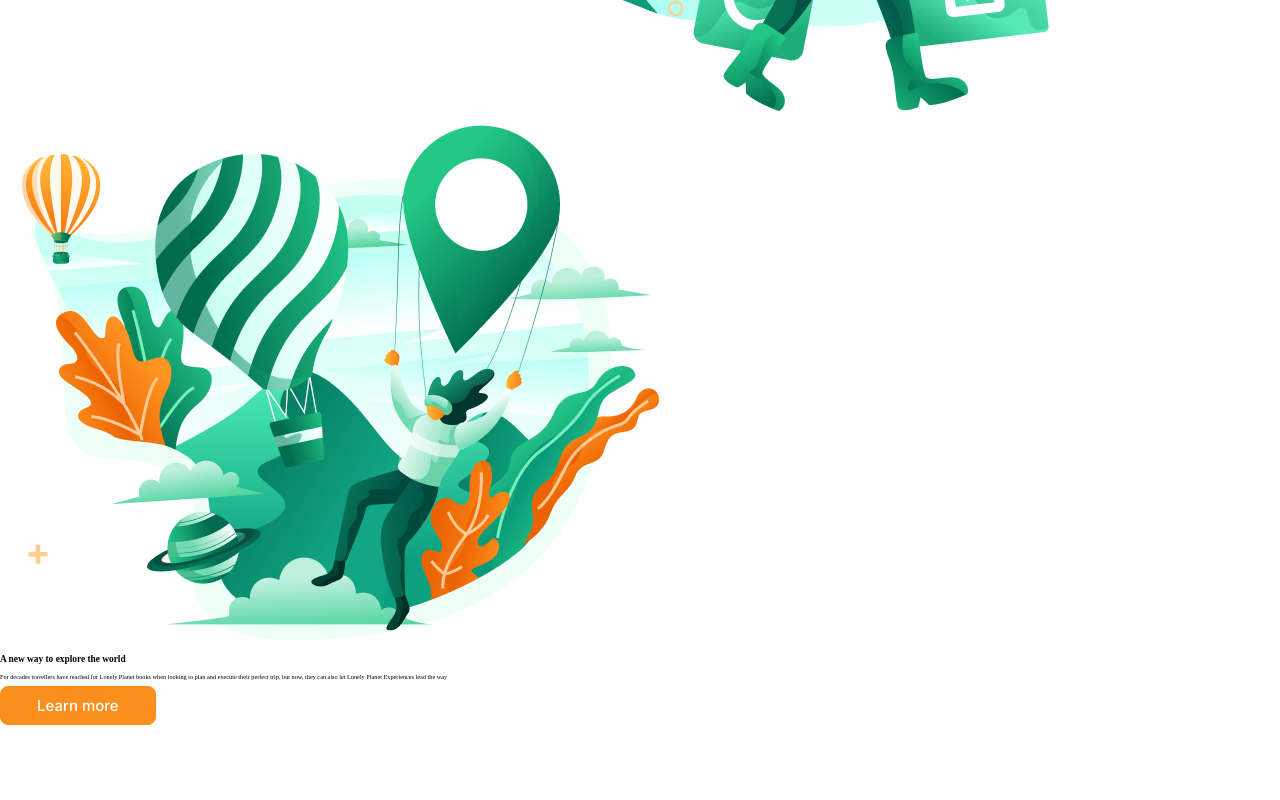
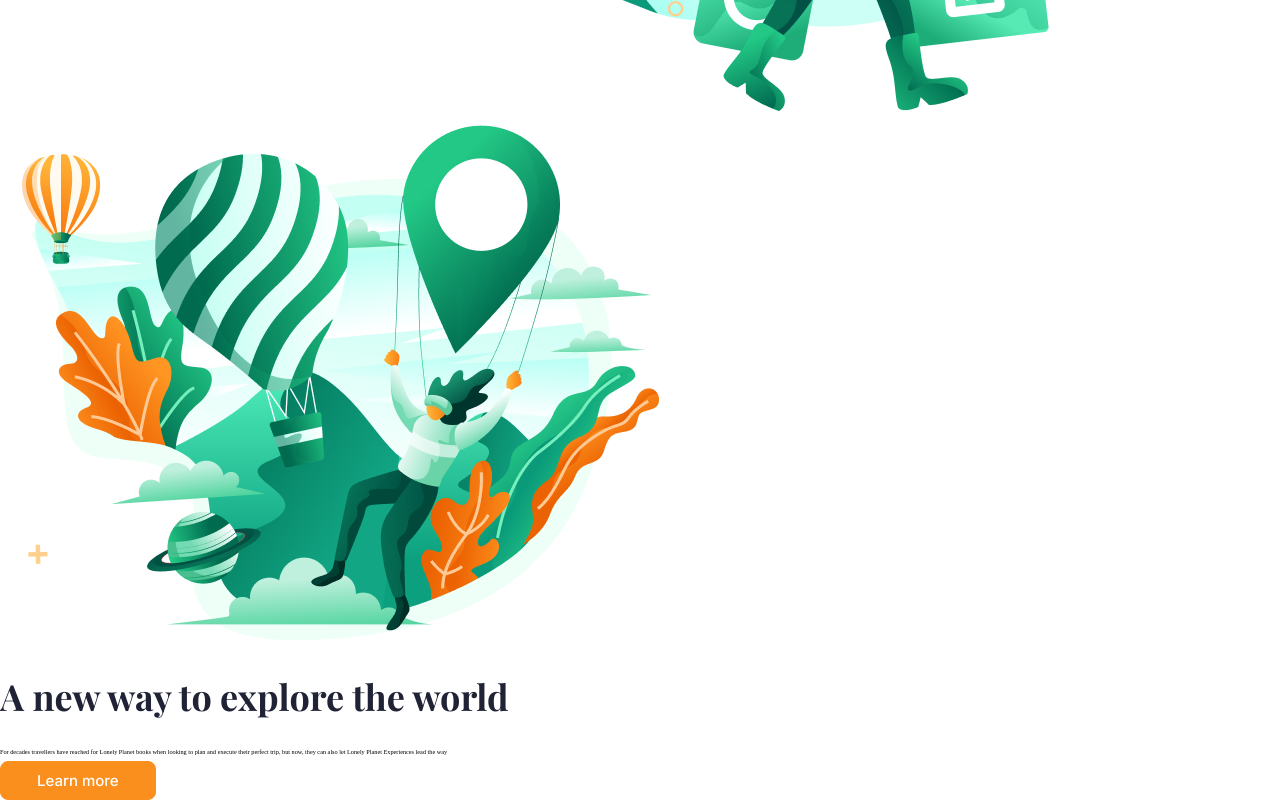
Before and after one commit to saviomisael/landing-page-sass, a website: page index.html in a window 1280 px wide. Shown: the part 699-1499 px from the top of the page. Before the commit the page ends 1424 px from the top, so only its background shows below. Drawn offline with nearby package versions, Linux system fonts and the light colour scheme; files that its build step writes are made by us from their sources.

Commit message:
add h2 styles

```diff
--- a/sass/elements/_headings.scss
+++ b/sass/elements/_headings.scss
@@ -1,4 +1,5 @@
 h1,
+h2,
 h3 {
   color: $color-black;
 }
@@ -10,6 +11,13 @@ h1 {
   font-weight: 700;
 }
 
+h2 {
+  @include font-playfair-display;
+
+  font-size: 3.6rem;
+  font-weight: 500;
+}
+
 h3 {
   @include font-inter;
 
```
